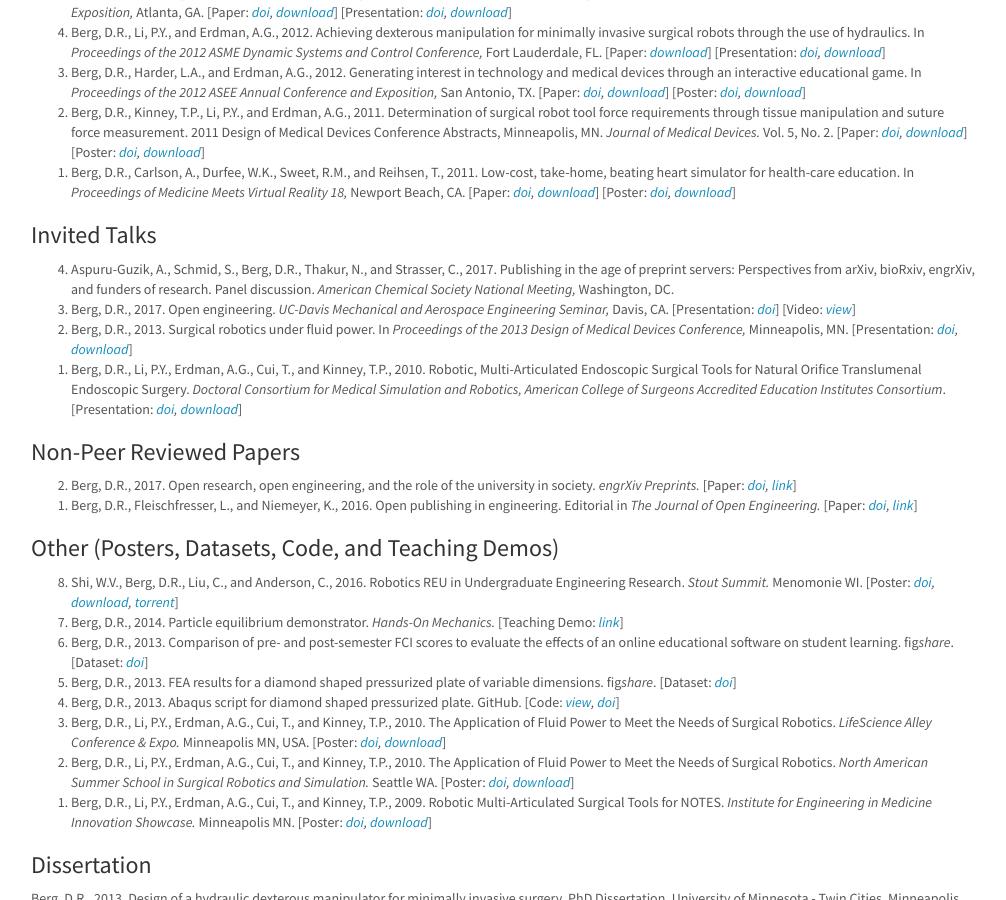
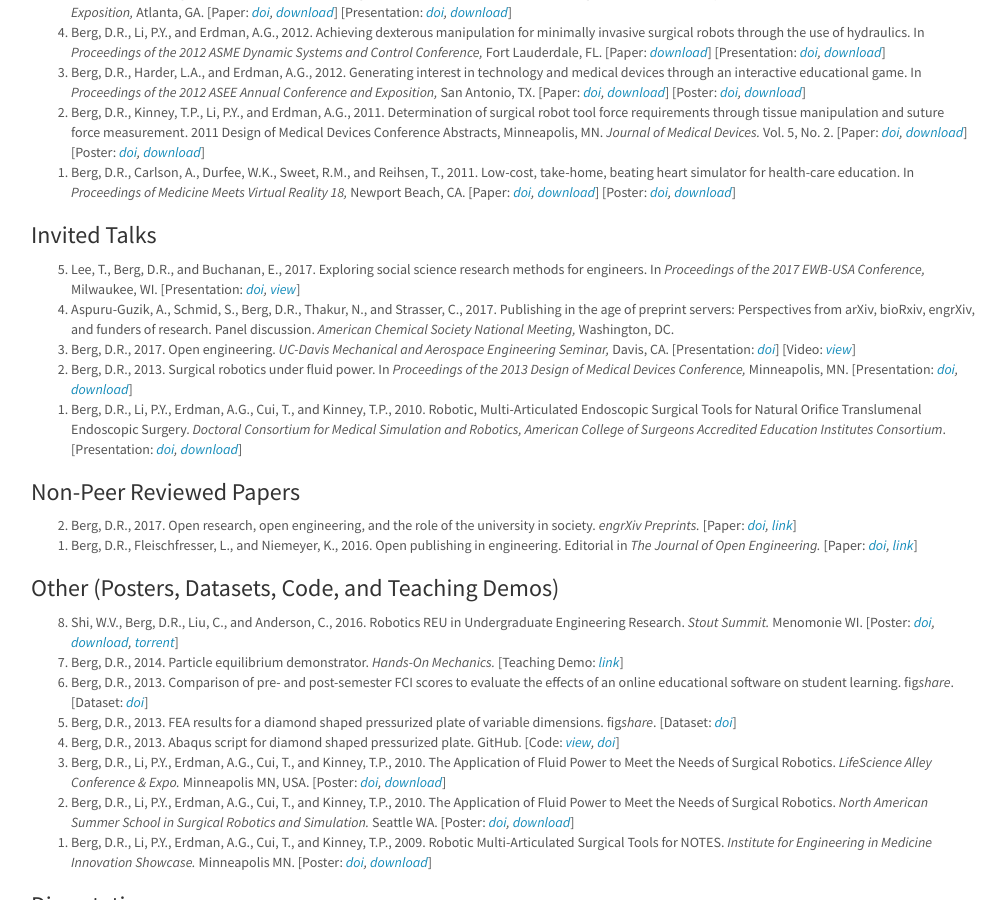
Before and after one commit to devinberg/devinberg.com, a Jekyll site: the page built from publications/index.md, in a window 1280 px wide and 900 px high, scrolled down 1580 px. Shown: the whole window, without its empty margins (39-1045 px from the left). Built offline with Jekyll 4.4.1, drawn with Linux system fonts in a browser that asks for light colours; nearby versions of some CDN libraries; comment, search, counter and statistics services are not loaded.

Commit message:
EWB talk

```diff
--- a/publications/index.md
+++ b/publications/index.md
@@ -113,6 +113,8 @@ Below are some of the papers and other artifacts I have published. Additional in
 
 <h3>Invited Talks</h3>
 <ol reversed="">
+	<li>Lee, T., Berg, D.R., and Buchanan, E., 2017. Exploring social science research methods for engineers. In <i>Proceedings of the 2017 EWB-USA Conference,</i> Milwaukee, WI. [Presentation: <i><a href="https://doi.org/10.6084/m9.figshare.5477215.v1">doi</a>, <a href="https://speakerdeck.com/devinberg/exploring-social-science-research-methods-for-engineers">view</a></i>] <span data-badge-popover="right" data-badge-type="4" data-doi="10.6084/m9.figshare.5477215.v1" data-hide-no-mentions="true" class="altmetric-embed"></span></li>
+
 	<li>Aspuru-Guzik, A., Schmid, S., Berg, D.R., Thakur, N., and Strasser, C., 2017. Publishing in the age of preprint servers: Perspectives from arXiv, bioRxiv, engrXiv, and funders of research. Panel discussion. <i>American Chemical Society National Meeting,</i> Washington, DC.</li>
 
 	<li>Berg, D.R., 2017. Open engineering. <i>UC-Davis Mechanical and Aerospace Engineering Seminar,</i> Davis, CA. [Presentation: <i><a href="https://doi.org/10.6084/m9.figshare.5036606.v1">doi</a></i>] [Video: <i><a href="https://www.youtube.com/watch?v=bdhGRLcPohs">view</a></i>]<span data-badge-popover="right" data-badge-type="4" data-doi="10.6084/m9.figshare.5036606" data-hide-no-mentions="true" class="altmetric-embed"></span></li>
```
